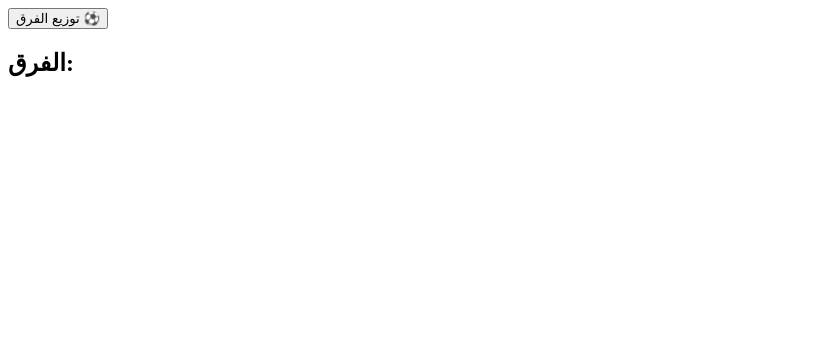
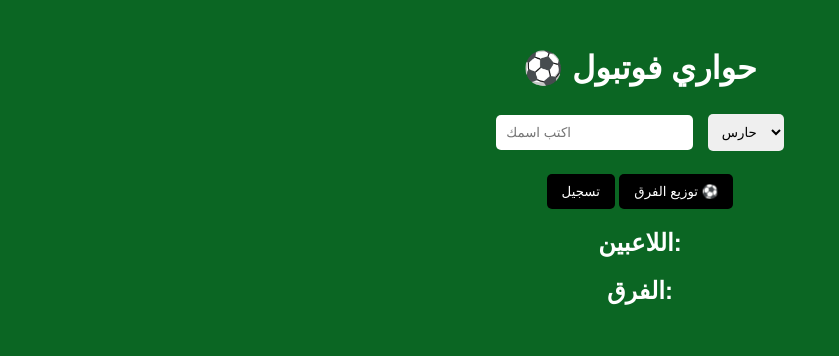
Before and after one commit to HawariFootball/hawari--football, a plain HTML site: page index.html in a window 1280 px wide. Shown: the whole page, without its empty margins (0-839 px from the left). Drawn offline with Linux system fonts and the light colour scheme.

Commit message:
Add HTML structure for football player registration

```diff
--- a/index.html
+++ b/index.html
@@ -1,4 +1,35 @@
+<!DOCTYPE html>
+<html lang="ar">
+<head>
+<meta charset="UTF-8">
+<title>حـواري فوتبول</title>
+<link rel="stylesheet" href="style.css">
+</head>
+
+<body>
+
+<h1>⚽ حواري فوتبول</h1>
+
+<input type="text" id="name" placeholder="اكتب اسمك">
+<select id="position">
+  <option>حارس</option>
+  <option>دفاع</option>
+  <option>وسط</option>
+  <option>هجوم</option>
+</select>
+
+<br><br>
+
+<button onclick="addPlayer()">تسجيل</button>
 <button onclick="divideTeams()">توزيع الفرق ⚽</button>
+
+<h2>اللاعبين:</h2>
+<ul id="players"></ul>
 
 <h2>الفرق:</h2>
 <div id="teams"></div>
+
+<script src="script.js"></script>
+
+</body>
+</html>
```
